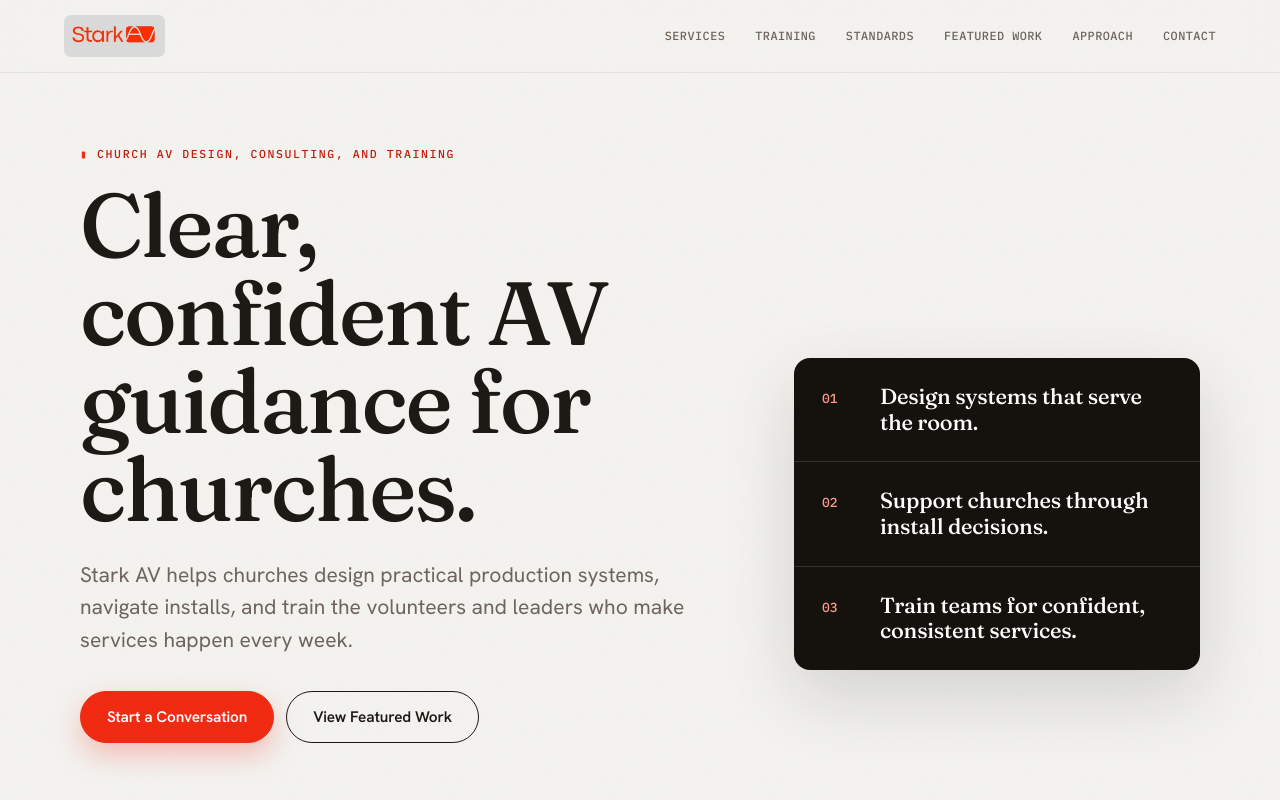
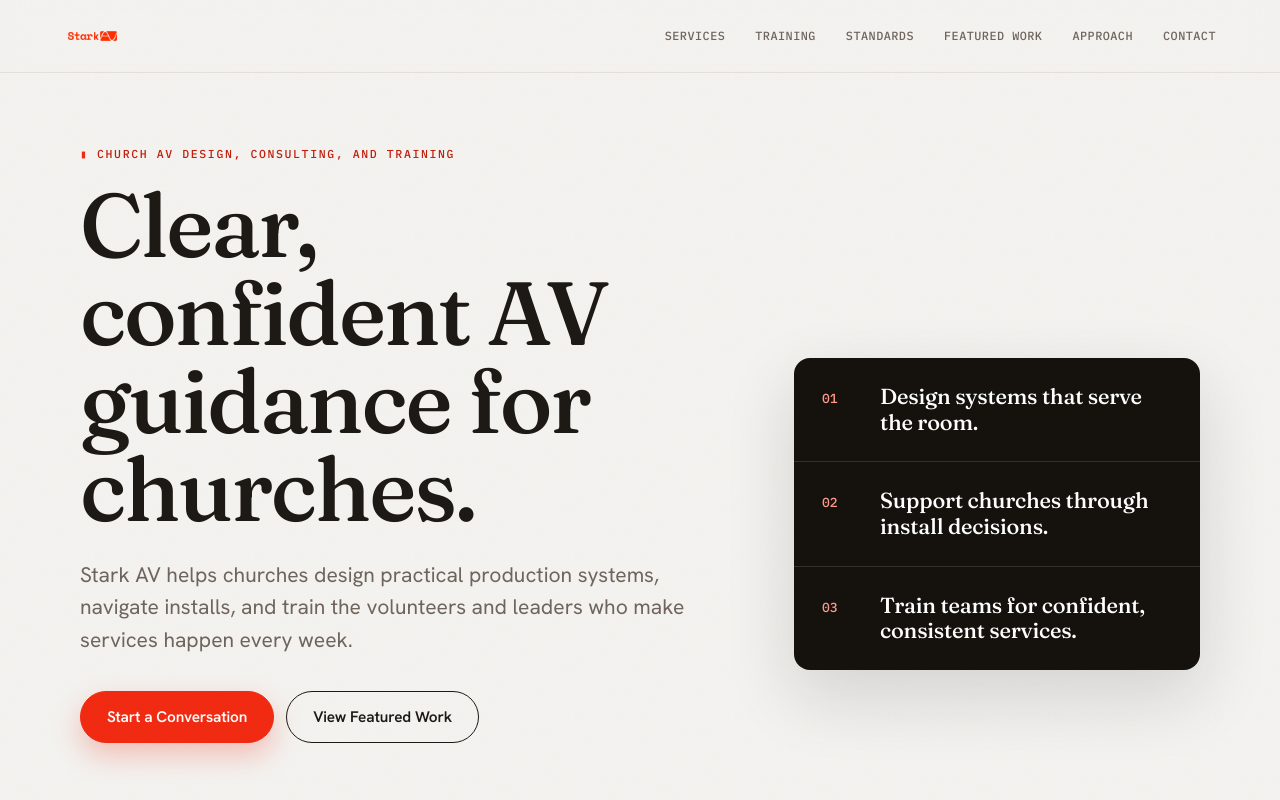
Before and after one commit to Jordan1022/StarkAV, a website: page index.html in a window 1280 px wide. Shown: the top 800 px of the page. Drawn offline with Linux system fonts and the light colour scheme.

Commit message:
Replace header logo with new transparent-bg PNG
Swap in the new Stark AV logo (transparent background) and remove
the border-radius that was needed for the old opaque image.

```diff
--- a/index.html
+++ b/index.html
@@ -72,7 +72,7 @@
   <body>
     <header class="site-header" aria-label="Site header">
       <a class="brand" href="#top" aria-label="Stark AV home">
-        <img src="/public/brand/stark-av-logo-wide.jpeg" alt="Stark AV" width="360" height="150">
+        <img src="/public/brand/stark-av-logo-new.png" alt="Stark AV" width="1200" height="900">
       </a>
       <nav class="site-nav" aria-label="Primary navigation">
         <a href="#services">Services</a>
--- a/styles.css
+++ b/styles.css
@@ -90,7 +90,6 @@
   display: block;
   height: 42px;
   width: auto;
-  border-radius: 7px;
 }
 
 .site-nav {
```
Also changed, not shown: public/brand/stark-av-logo-new.png (added).
